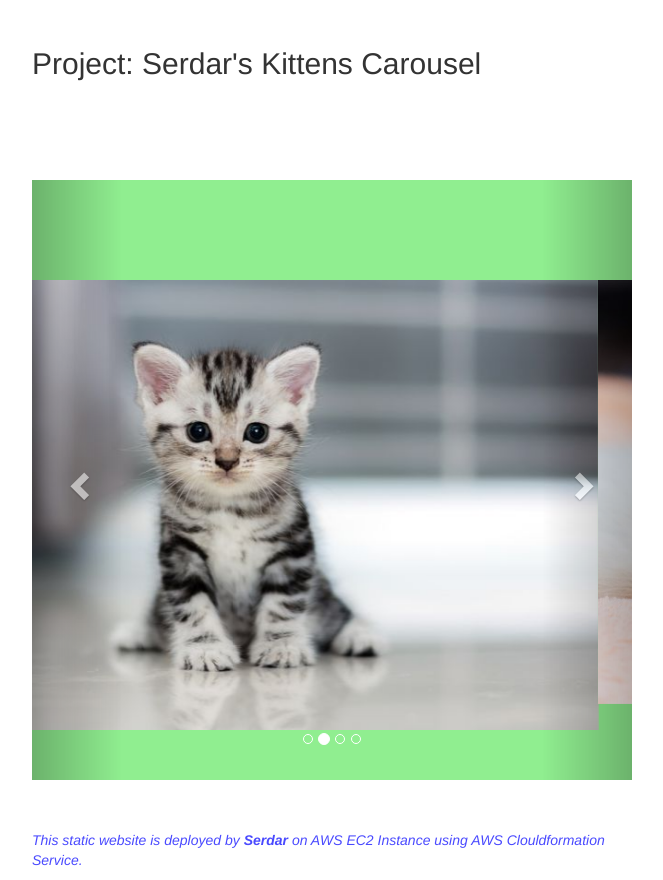
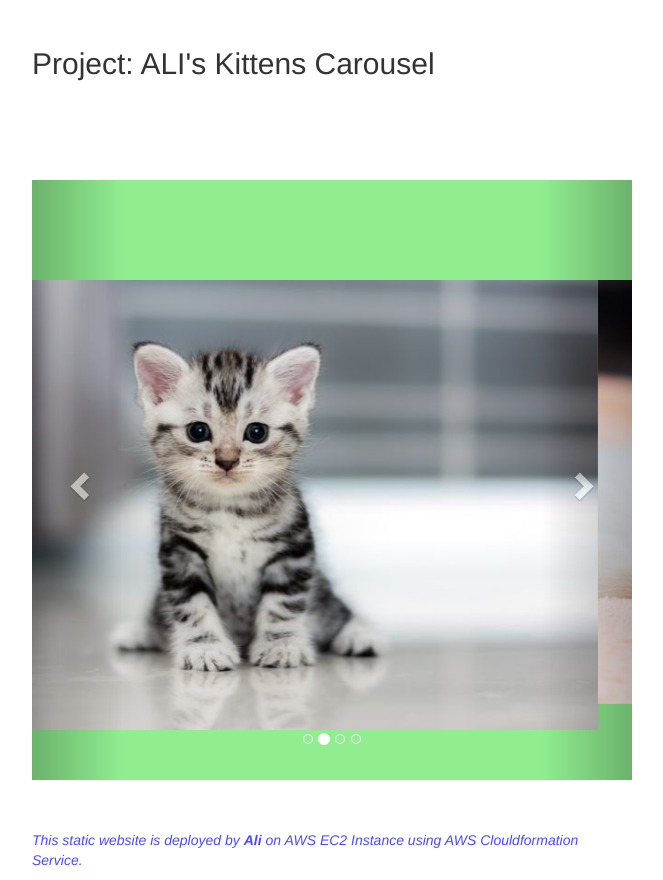
Before and after one commit to alisametsari/project_101, a plain HTML site: page index.html in a window 1280 px wide. Shown: the part 403-1283 px from the top of the page, without its empty margins (308-971 px from the left). Drawn offline with nearby package versions, Linux system fonts and the light colour scheme.

Commit message:
project_101 ikinci değişiklik

```diff
--- a/index.html
+++ b/index.html
@@ -45,7 +45,7 @@
 
   <div><img src="https://clarusway.com/wp-content/uploads/2020/06/clarusway_logo.png" /></div>
 
-  <h2> Project: Serdar's Kittens Carousel</h2>
+  <h2> Project: ALI's Kittens Carousel</h2>
 
   <div id="myCarousel" class="carousel slide" data-ride="carousel">
     <!-- Indicators -->
@@ -84,7 +84,7 @@
   </div>
 
 
-  <p class="footnote"><i>This static website is deployed by <b> Serdar </b> on AWS EC2 Instance using AWS
+  <p class="footnote"><i>This static website is deployed by <b> Ali </b> on AWS EC2 Instance using AWS
       Clouldformation Service.</i></p>
 </body>
 
```
